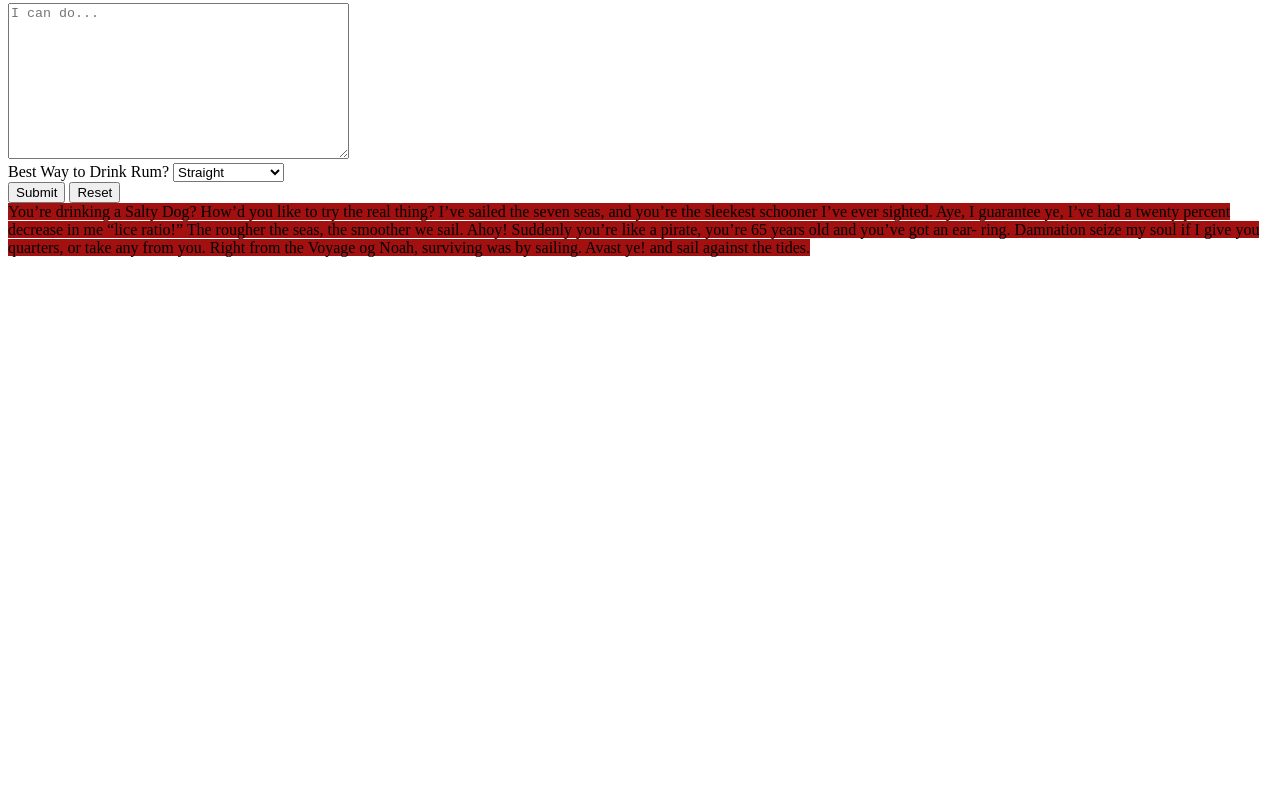
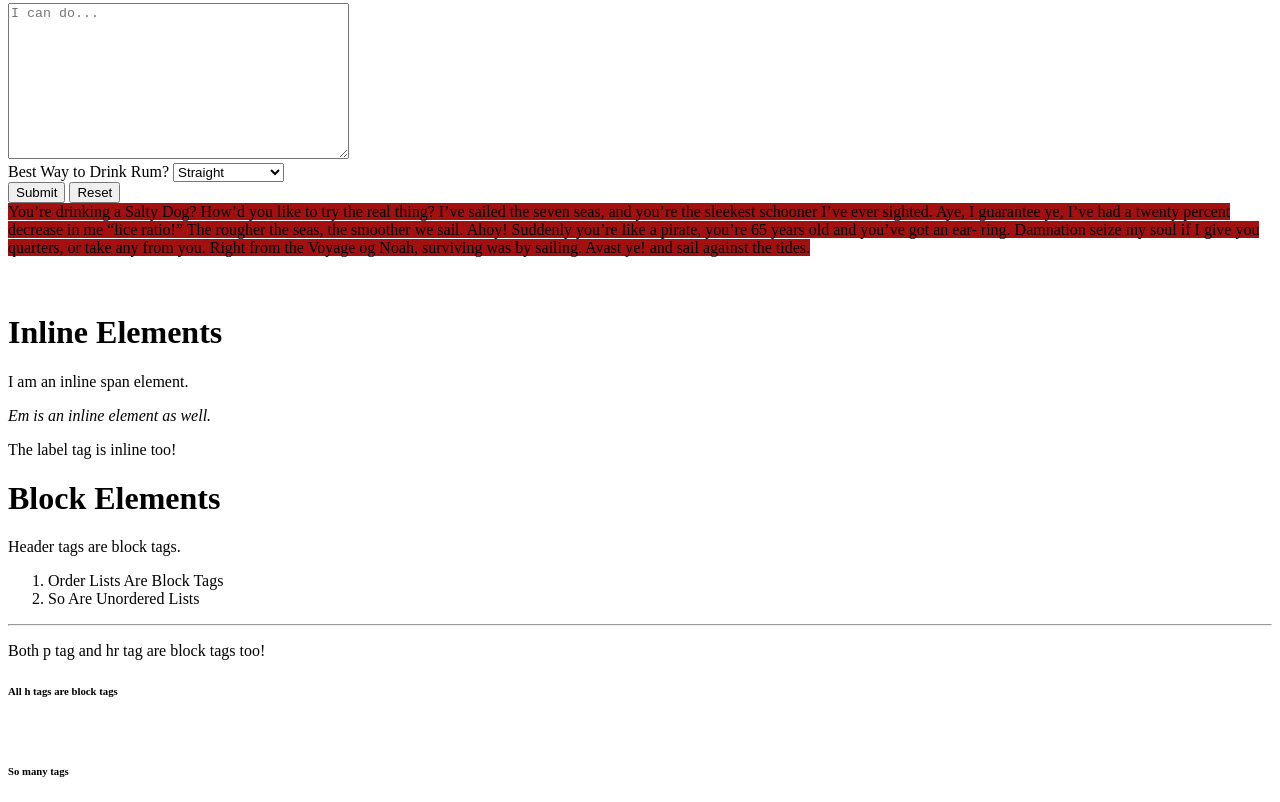
Before and after one commit to abombita/week2, a plain HTML site: page day2.html in a window 1280 px wide. Shown: the part 863-1665 px from the top of the page. Before the commit the page ends 1164 px from the top, so only its background shows below. Drawn offline with Linux system fonts and the light colour scheme.

Commit message:
Fixed last tags

```diff
--- a/day2.html
+++ b/day2.html
@@ -153,6 +153,22 @@
             You’re drinking a Salty Dog? How’d you like to try the real thing? I’ve sailed the seven seas, and you’re the sleekest schooner I’ve ever sighted. Aye, I guarantee ye, I’ve had a twenty percent decrease in me “lice ratio!” The rougher the seas, the smoother we sail. Ahoy! Suddenly you’re like a pirate, you’re 65 years old and you’ve got an ear- ring. Damnation seize my soul if I give you quarters, or take any from you. Right from the <span>Voyage</span> og Noah, surviving was by sailing. Avast ye! and sail against the tides.
         </p>
         <br><br><br>
+        <h1>Inline Elements</h1>
+        <span>I am an inline span element.</span>
+        <p> <em>Em is an inline element as well.</em></p>
+        <label for="Label tag is Inline">The label tag is inline too!</label>
+        <br>
+        <h1>Block Elements</h1>
+        <header>Header tags are block tags.</header>
+        <ol>
+            <li>Order Lists Are Block Tags</li>
+            <li>So Are Unordered Lists</li>
+        </ol>
+        <hr>
+        <p>Both p tag and hr tag are block tags too!</p>
+        <h6>All h tags are block tags</h6>
+        <br>
+        <h6>So many tags</h6>
     </div>
 </body>
 </html>
```
Also changed, not shown: table.html (+6 -0 lines).
